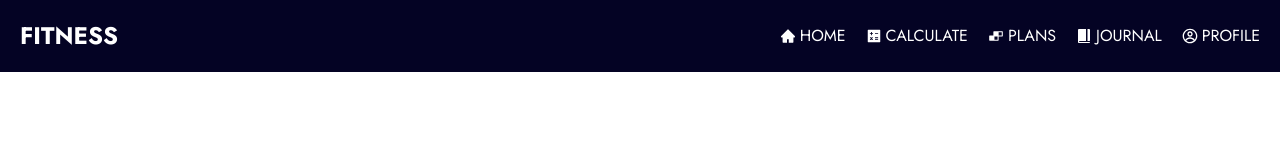
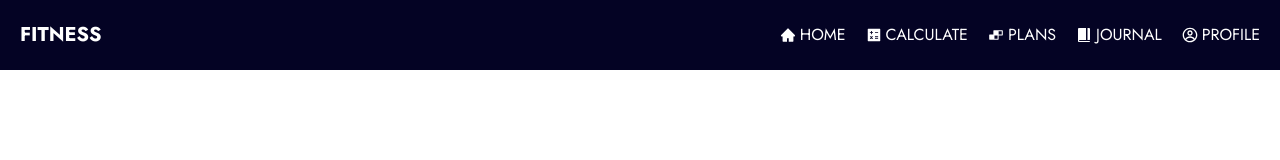
Before and after one commit to pn-code/fitness-app, a React (Vite) app in the folder client/: page / in a window 1280 px wide. Shown: the top 160 px of the page. Built offline with nearby package versions, Linux system fonts and the light colour scheme; no server answers.

Commit message:
CSS | Adjusting font sizes & bg color

```diff
--- a/client/src/components/NavMenu.jsx
+++ b/client/src/components/NavMenu.jsx
@@ -10,7 +10,7 @@ const NavMenu = ({ setOpen }) => {
     };
 
     return (
-        <div className="absolute -right-5 top-10 bg-black w-[200px] h-[920px] rounded-md">
+        <div className="absolute -right-5 top-10 bg-[#040324] w-[200px] h-[920px] rounded-md">
             <ul className="pt-10 p-5 bg-black/85 flex flex-col items-start justify-end text-white gap-16">
                 <li>
                     <Link
--- a/client/src/components/Navbar.jsx
+++ b/client/src/components/Navbar.jsx
@@ -20,14 +20,14 @@ const Navbar = (props) => {
             {/* LOGO */}
             <div>
                 <Link style={{ textDecoration: "none" }} to="/fitness-app/">
-                    <h1 className="text-2xl font-black text-white">FITNESS</h1>
+                    <h1 className="text-[20px] font-black text-white">FITNESS</h1>
                 </Link>
             </div>
 
             {/* MOBILE -> HAMBURGER MENU */}
             <div className="relative sm:hidden cursor-pointer">
                 <button className="bg-[#040324]" onClick={handleClick}>
-                    <GiHamburgerMenu size={32} color="white" />
+                    <GiHamburgerMenu size={28} color="white" />
                 </button>
                 {open && <NavMenu setOpen={setOpen}/>}
             </div>
```
